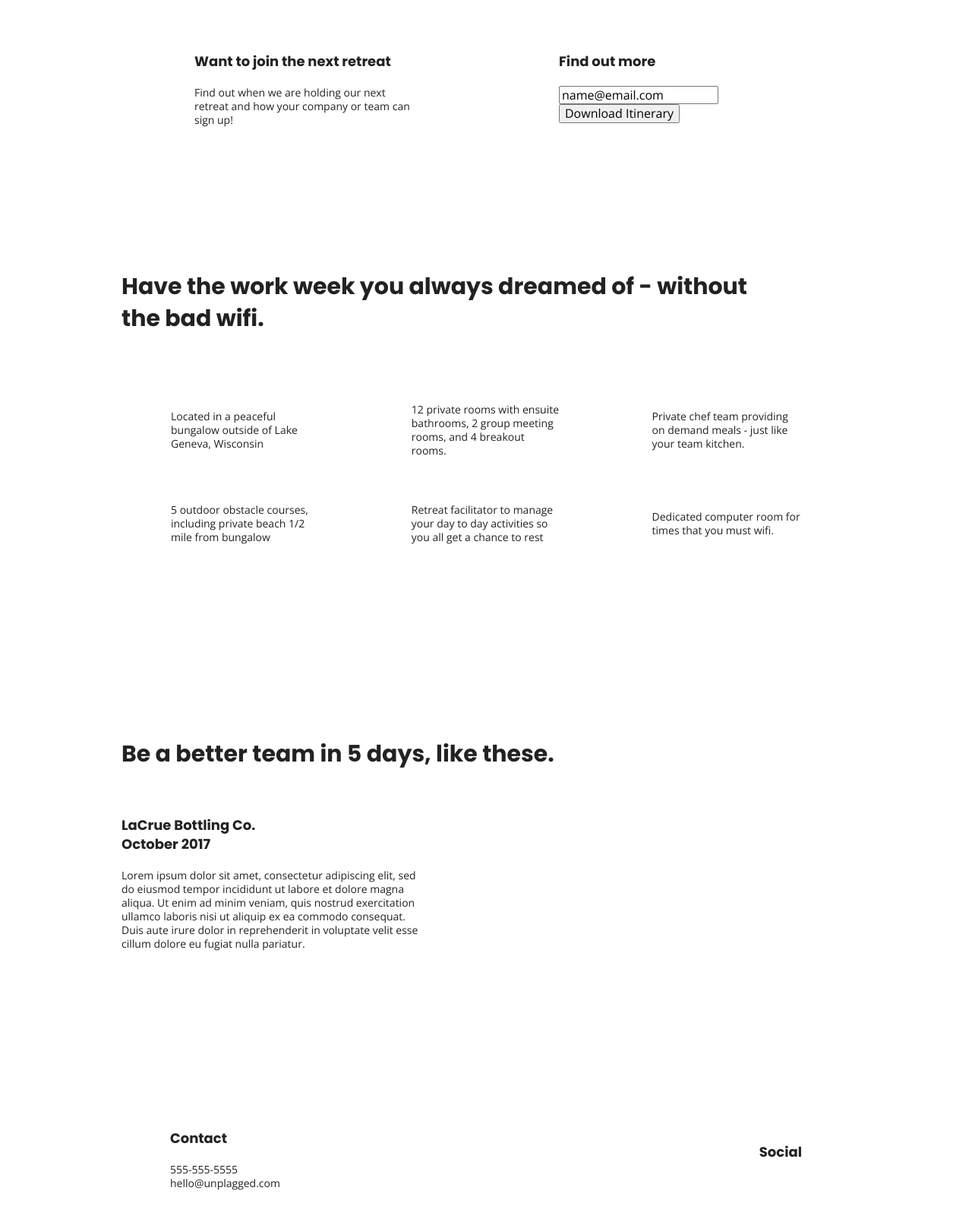
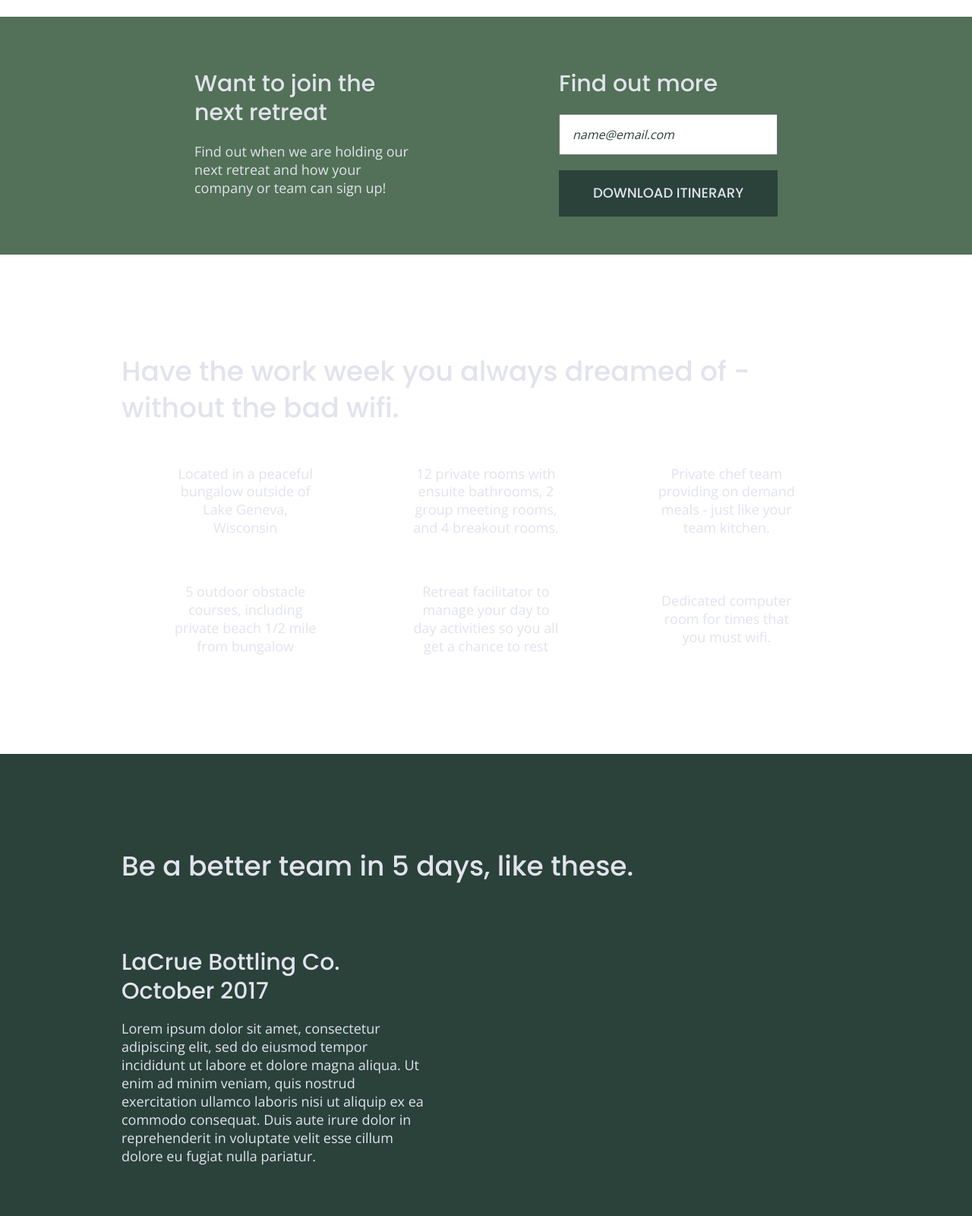
Before and after one commit to bash1997/unplugged-retreat, a plain HTML site: page index.html in a window 1280 px wide. Shown: the part 380-1980 px from the top of the page at 76% size. Drawn offline with nearby package versions, Linux system fonts and the light colour scheme.

Commit message:
Add Your Remaining Styles

```diff
--- a/css/main.css
+++ b/css/main.css
@@ -106,6 +106,7 @@ body {
   font-family: 'Open Sans', sans-serif;
   font-size: 1em;
   text-align: left;
+  color: #e2e3ed;
 }
 
 ul,
@@ -120,12 +121,14 @@ a {
 
 h2 {
   font-family: 'Poppins', sans-serif;
+  font-weight: 500;
   font-size: 1.875em;
 }
 
 h3,
 h4 {
   font-family: 'Poppins', sans-serif;
+  font-weight: 500;
   font-size: 1.125em;
   margin: 20px 0;
 }
@@ -156,6 +159,7 @@ address {
 
 header,
 footer {
+  background-color: #202322;
   display: flex;
   justify-content: center;
   align-items: center;
@@ -180,6 +184,7 @@ header .content-wrapper {
   width: 100%;
   height: 1px;
   margin: 10px 0 20px 0;
+  background: #3a3a3a;
 }
 
 header nav {
@@ -188,6 +193,8 @@ header nav {
   align-items: center;
   flex-flow: row wrap;
   width: 60%;
+  font-size: 1.125em;
+  font-weight: 700;
 }
 
 header nav ul {
@@ -196,7 +203,12 @@ header nav ul {
   width: 100%;
 }
 
+header nav ul li {
+  font-size: 1.125em;
+}
+
 footer {
+  text-align: center;
   flex-direction: column;
 }
 
@@ -238,6 +250,12 @@ footer .copyright {
   justify-content: center;
   flex-flow: row wrap;
 }
+.hero-area h1 {
+  font-size: 2.25em;
+  font-family: 'Poppins', Helvetica, Arial, sans-serif;
+  font-weight: 500;
+  line-height: 1.2;
+}
 
 /* Aside */
 
@@ -246,6 +264,33 @@ aside {
   justify-content: center;
   align-items: center;
   flex-flow: row wrap;
+  background-color: #527158;
+}
+
+aside .form {
+  margin-top: 30px;
+}
+
+input[type=text] {
+  box-sizing: border-box;
+  width: 100%;
+  color: #2a423a;
+  font-style: italic;
+  padding: 1em;
+}
+
+input[type=button] {
+  width: 100%;
+  padding: 20px 0;
+  margin-top: 20px;
+  background-color: #2a423a;
+  font-family: 'Poppins', Helvetica, Arial, sans-serif;
+  font-weight: 500;
+  font-size: 1.125em;
+  color: #e2e3ed;
+  border: none;
+  text-align: center;
+  text-transform: uppercase;
 }
 
 /* Features */
@@ -273,19 +318,22 @@ aside {
 }
 
 .features p {
+  text-align: center;
   margin: 0;
 }
 
 /* Reviews */
 
 .reviews {
-display: flex;
-justify-content: center;
-flex-flow: row wrap;
+  display: flex;
+  justify-content: center;
+  flex-flow: row wrap;
+  background-color: #2a423a;
 }
 
 .reviews h2 {
   margin-bottom: 40px;
+  line-height: 1;
 }
 
 .reviews h3 {
@@ -302,6 +350,7 @@ flex-flow: row wrap;
   justify-content: center;
   align-items: center;
   flex-flow: row wrap;
+  background-color: #527158;
 }
 
 .contact-section {
@@ -309,6 +358,7 @@ flex-flow: row wrap;
   justify-content: center;
   align-items: center;
   flex-flow: row wrap;
+  background-color: #2a423a;
 }
 
 .contact-content p {
@@ -323,6 +373,7 @@ flex-flow: row wrap;
   justify-content: center;
   align-items: center;
   flex-flow: row wrap;
+  background-color: #527158;
 }
 
 .faq .content-wrapper {
@@ -335,10 +386,15 @@ flex-flow: row wrap;
 
 .faq h2 {
   margin-bottom: 40px;
+  line-height: 1;
 }
 
 .faq-content {
   margin-bottom: 50px;
+}
+
+.faq-content h4 {
+  line-height: 1.333;
 }
 /* ==========================================================================
    Helper classes
@@ -436,6 +492,16 @@ flex-flow: row wrap;
     margin: 100px 0;
   }
 
+  h2 {
+    font-size: 2.25em;
+    line-height: 1.333;
+  }
+
+  h3 {
+    font-size: 1.5em;
+    line-height: 1.25;
+  }
+
   header {
     justify-content: space-around;
     padding: 33px 0;
@@ -444,6 +510,10 @@ flex-flow: row wrap;
   header .content-wrapper {
     width: 100%;
     justify-content: space-between;
+  }
+
+  header figure {
+    width: 30%;
   }
 
   header nav {
@@ -467,10 +537,20 @@ flex-flow: row wrap;
     display: flex;
     justify-content: space-between;
     align-items: center;
+    flex-direction: row;
   }
 
   footer .contact {
     margin-bottom: 0;
+  }
+
+  footer h4 {
+    font-size: 1.5em;
+    margin-bottom: 40px;
+  }
+
+  footer p {
+    line-height: 1.285;
   }
 
   footer .copyright {
@@ -478,6 +558,11 @@ flex-flow: row wrap;
   }
 
   /* Homepage */
+  .hero-area h1 {
+    font-size: 3em;
+    line-height: 1;
+    margin: 0;
+  }
 
   aside .content-wrapper .form-description,
   aside .content-wrapper .form {
@@ -490,6 +575,10 @@ flex-flow: row wrap;
     display: flex;
     justify-content: space-between;
     flex-flow: row wrap;
+  }
+
+  .features h2 {
+    margin-bottom: 20px;
   }
 
   .features article {
@@ -509,12 +598,20 @@ flex-flow: row wrap;
     justify-content: space-between;
   }
 
+  .reviews h2 {
+    width: 85%;
+  }
+
   .reviews article div {
     width: 49%;
   }
 
+  .reviews h3 {
+    width: 75%;
+    margin: 0;
+  }
+
   /* About */
-
   .mission-content {
     display: flex;
     justify-content: space-between;
@@ -526,7 +623,7 @@ flex-flow: row wrap;
     width: 45%;
   }
 
-  .contact-section .content-wrapper h2{
+  .contact-section .content-wrapper h2 {
     width: 80%;
   }
 
@@ -534,6 +631,10 @@ flex-flow: row wrap;
     display: flex;
     justify-content: space-between;
     align-items: flex-start;
+  }
+
+  .contact-content h4 {
+    font-size: 1.5em;
   }
 
   /* FAQ */
@@ -548,6 +649,12 @@ flex-flow: row wrap;
   .faq h2 {
     width: 100%;
   }
+
+  .faq h4,
+  .faq p {
+    font-size: .875em;
+    line-height: 1.125;
+  }
 }
 
 @media screen and (min-width: 1200px) {
@@ -556,13 +663,32 @@ flex-flow: row wrap;
     max-width: 960px;
   }
 
+  h2 {
+    font-size: 2.25em;
+  }
+
+  h3,
+  h4 {
+    font-size: 1.875em;
+  }
+
+  p {
+    font-size: 1.125em;
+    line-height: 1.333;
+  }
+
   header {
     padding: 15px 0;
+  }
+
+  footer h4 {
+    font-size: 1.875em;
   }
 
   /* Homepage */
 
   .hero-area h1 {
+    font-size: 3.75em;
     width: 60%;
   }
 
@@ -575,12 +701,20 @@ flex-flow: row wrap;
     justify-content: space-around;
   }
 
+  .form-description p {
+    font-size: 1.125em;
+  }
+
   .features h2 {
     width: 90%;
   }
 
   .features article {
     flex-basis: 33%;
+  }
+
+  .reviews h2 {
+    padding-bottom: 50px;
   }
 
   .reviews article div {
@@ -591,11 +725,23 @@ flex-flow: row wrap;
   .mission h2,
   .contact-section .content-wrapper h2 {
     width: 95%;
+    font-size: 3em;
+  }
+
+  .contact-content h4 {
+    font-size: 1.875em;
   }
 
   /* FAQ */
-  .faq h2{
+  .faq h2 {
     flex-basis: 100%;
+    font-size: 3em;
+  }
+
+  .faq h4,
+  .faq p {
+    font-size: 1.125em;
+    line-height: 1;
   }
 
 }
```
Also changed, not shown: about/index.html (+1 -0 lines).
